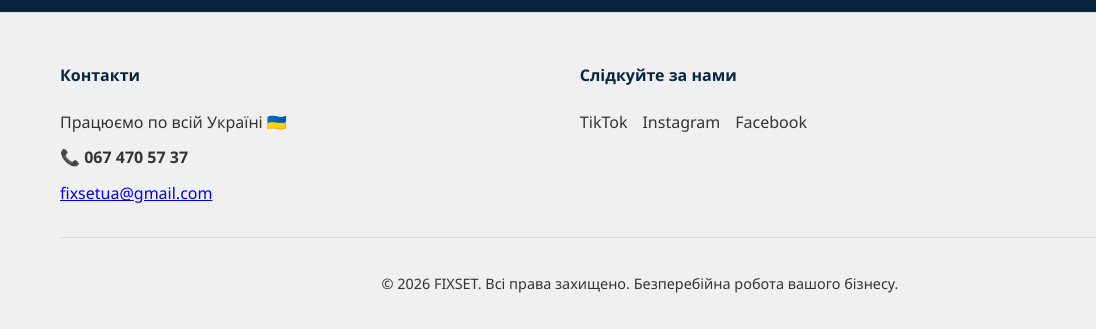
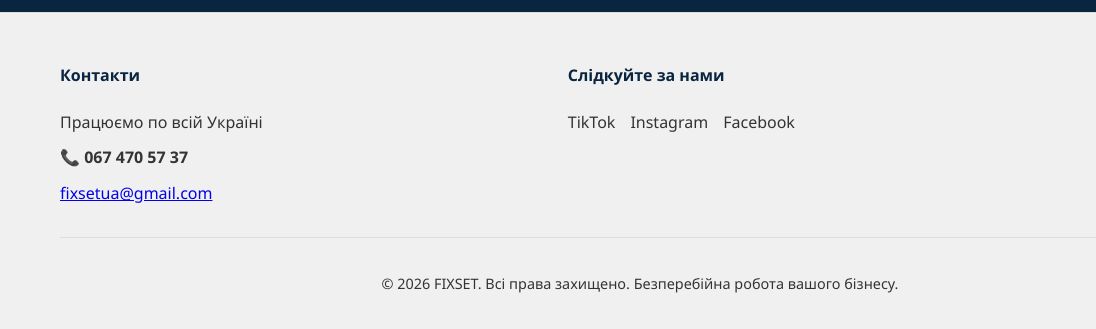
Before and after one commit to serawww7/http-fixset.com.ua-, a plain HTML site: page index.html in a window 1280 px wide. Shown: the part 6046-6375 px from the top of the page, 0-1096 px from the left. Drawn offline with Linux system fonts and the light colour scheme; a script that the page names is missing.

Commit message:
іконка прапора у футері

```diff
--- a/index.html
+++ b/index.html
@@ -303,7 +303,7 @@
       <div class="footer-content">
         <div class="footer-contacts">
           <h4>Контакти</h4>
-          <p>Працюємо по всій Україні 🇺🇦</p>
+          <p>Працюємо по всій Україні</p>
           <a href="tel:+380674705737" style="color: var(--text-dark); text-decoration: none; display: block; margin-bottom: 10px; font-weight: bold;">📞 067 470 57 37</a>
           <a href="mailto:fixsetua@gmail.com">fixsetua@gmail.com</a>
         </div>
```
